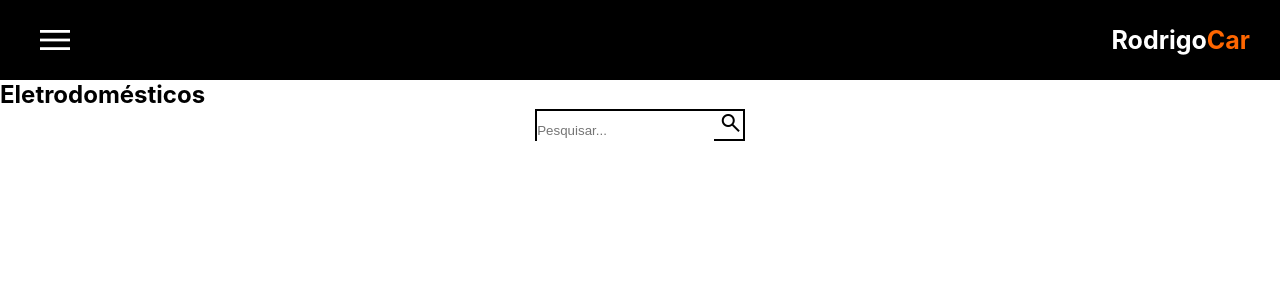
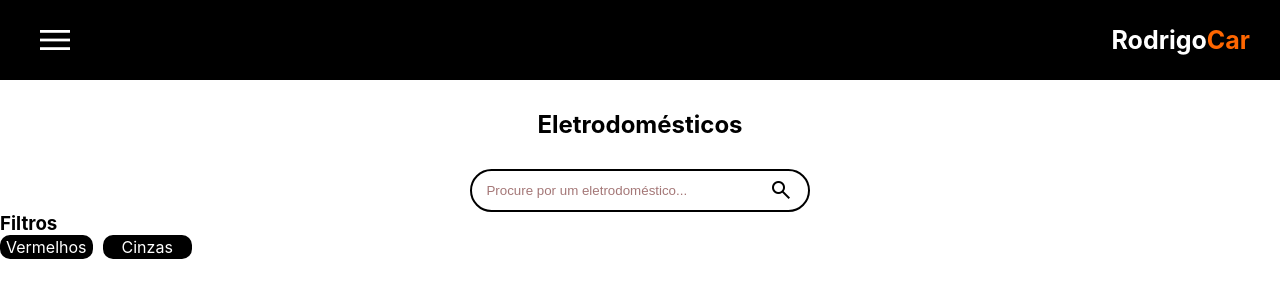
Before and after one commit to LuanCKRG/template-views, a plain HTML site: page pages/home/eletrodomesticos.html in a window 1280 px wide. Drawn offline with nearby package versions, Linux system fonts and the light colour scheme.

Commit message:
att do eletro

```diff
--- a/pages/home/eletrodomesticos.html
+++ b/pages/home/eletrodomesticos.html
@@ -23,17 +23,30 @@
         <h2>
             Eletrodomésticos
         </h2>
-        <div id="search-wapper">
+        <section id="search-wapper">
             <div id="search">
                 <label for="lupe">
                     <a href="#"></a>
                 </label>
-                <input type="search" name="pesquisar" id="lupe" placeholder="Pesquisar...">
+                <input type="search" name="pesquisar" id="lupe" placeholder="  Procure por um eletrodoméstico...">
                 <span class="material-symbols-outlined">
                     search
                 </span>
             </div>
-        </div>
+        </section>
+        <section id="filters">
+            <h3>
+                Filtros
+            </h3>
+            <div id="theme">
+                <p class="box">
+                    Vermelhos
+                </p>
+                <p class="box">
+                    Cinzas
+                </p>
+            </div>
+        </section>
     </main>
 </body>
 </html>
--- a/styles/eletro.css
+++ b/styles/eletro.css
@@ -39,7 +39,10 @@ header > h1 > span:nth-child(2) {
     color: var(--orange-primary);
 }
 
-main {
+main h2{
+    margin: 30px 0;
+    text-align: center;
+    font-weight: bolder;
 }
 
 #search-wapper {
@@ -48,12 +51,46 @@ main {
 }
 
 #search {
-    display: inline-block;
+    display: flex;
     justify-content: center;
     border: 2px solid black;
+    border-radius: 30px;
+    padding: 7px;
 }
 
-input {
+input[type="search"] {
     border: none;
-    height: 100%;
+    border-radius: 7px;
+    width: 290px;
 }
+
+input[type="search"]::placeholder {
+    color: var(--Ph);
+}
+
+#search span {
+    padding: 0px 8px 1px 0px;
+}
+
+#filters h3 {
+    font-weight: bolder;
+}
+
+#theme{
+    display: flex;
+    gap: 10px;
+}
+
+
+.box {
+    display: inline-block;
+    background-color: var(--black);
+    color: var(--white);
+    padding: 2px 6px;
+    text-align: center;
+    border-radius: 10px;
+}
+
+#theme > p:nth-child(2) {
+    padding: 2px 19px;
+}
--- a/styles/global.css
+++ b/styles/global.css
@@ -16,4 +16,6 @@
    /* MAIN */
    --Gray: #d9d9d9;
    --Red: #ff0000;
+   --Ph:#A47777;
+
 }
```
